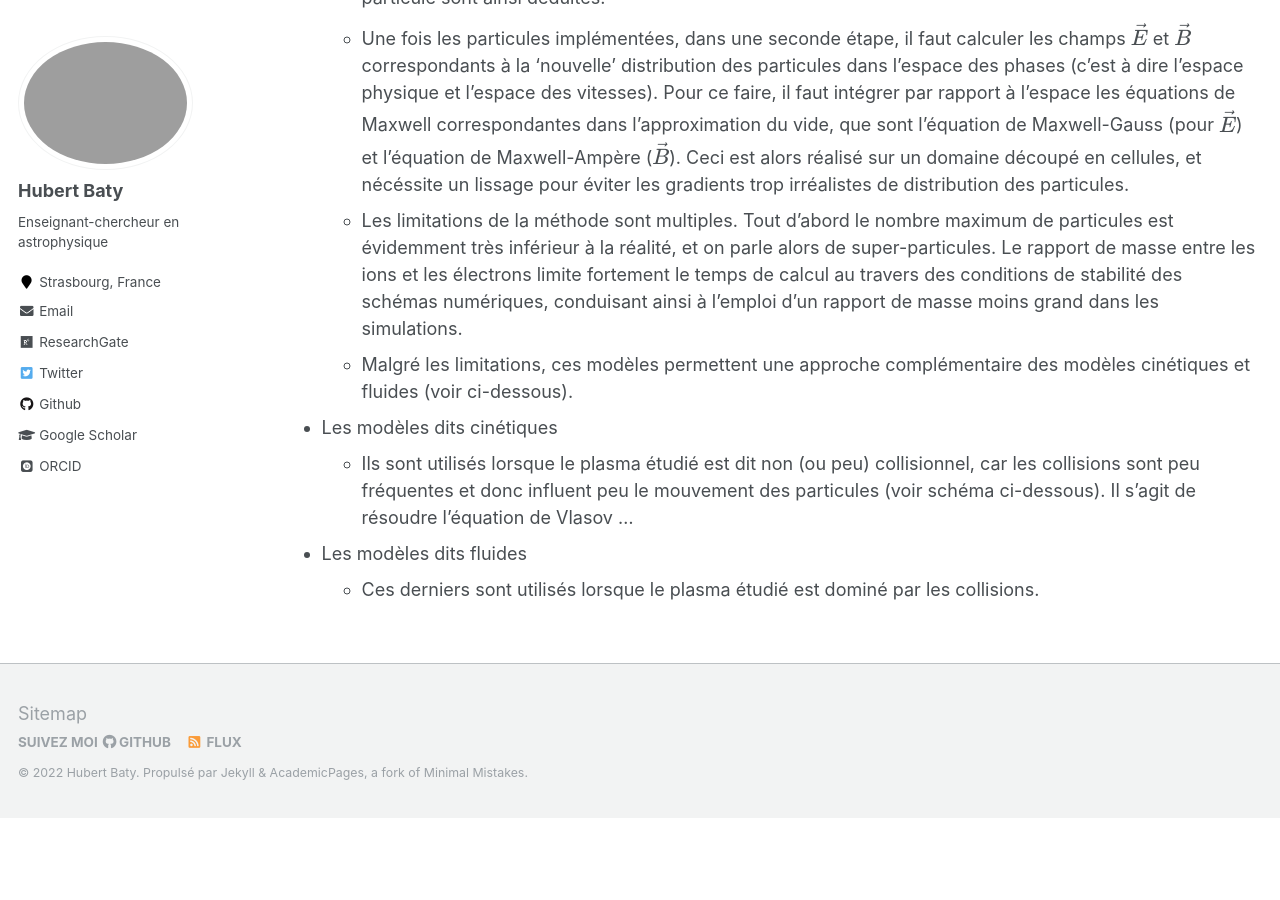
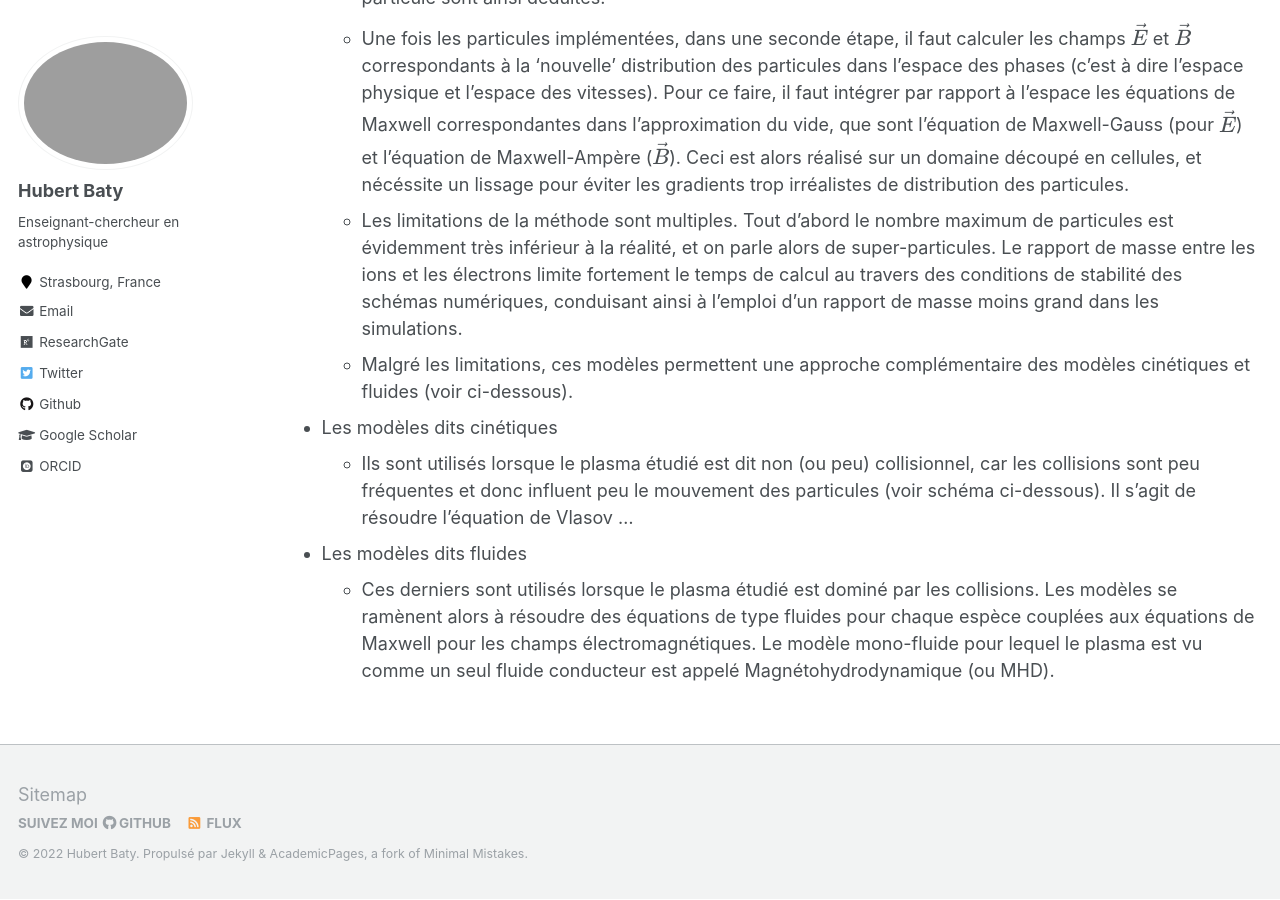
Before and after one commit to hubertbaty/hubertbaty.github.io, a Jekyll site: the page built from _pages/plasma.md, in a window 1280 px wide and 900 px high, scrolled down 3156 px. Built offline with Jekyll 4.4.1, drawn with Linux system fonts in a browser that asks for light colours; some web fonts are replaced; formulas are drawn with MathJax 3; before the commit the page ends 3975 px from its top, so only the background shows below that.

Commit message:
Update plasma.md

```diff
--- a/_pages/plasma.md
+++ b/_pages/plasma.md
@@ -56,4 +56,4 @@ Modèles de description des plasmas
 * Les modèles dits cinétiques
   * Ils sont utilisés lorsque le plasma étudié est dit non (ou peu) collisionnel, car les collisions sont peu fréquentes et donc influent peu le mouvement des particules (voir schéma ci-dessous). Il s'agit de résoudre l'équation de Vlasov ...
 * Les modèles dits fluides
-  * Ces derniers sont utilisés lorsque le plasma étudié est dominé par les collisions.
+  * Ces derniers sont utilisés lorsque le plasma étudié est dominé par les collisions. Les modèles se ramènent alors à résoudre des équations de type fluides pour chaque espèce couplées aux équations de Maxwell pour les champs électromagnétiques. Le modèle mono-fluide pour lequel le plasma est vu comme un seul fluide conducteur est appelé Magnétohydrodynamique (ou MHD).
```
